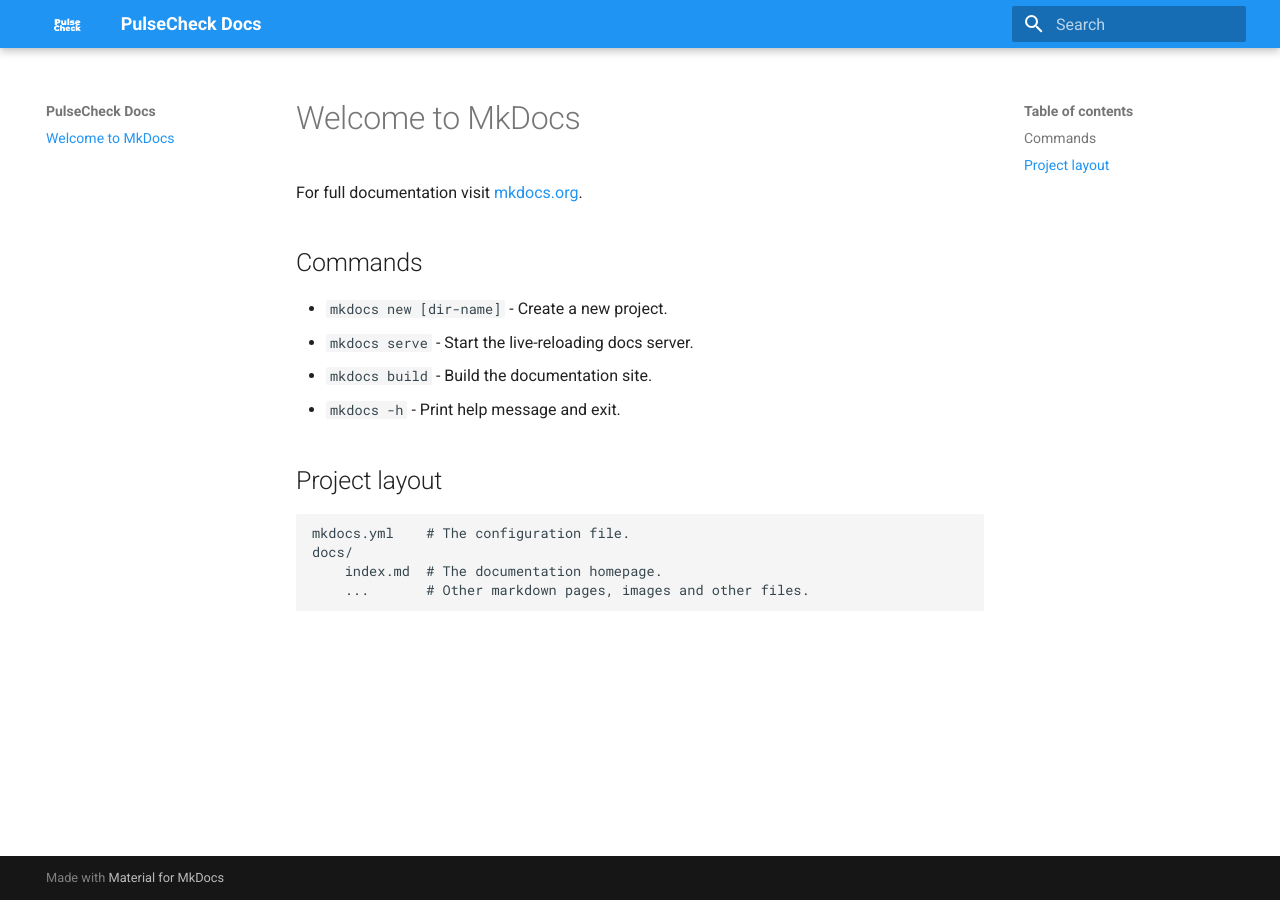
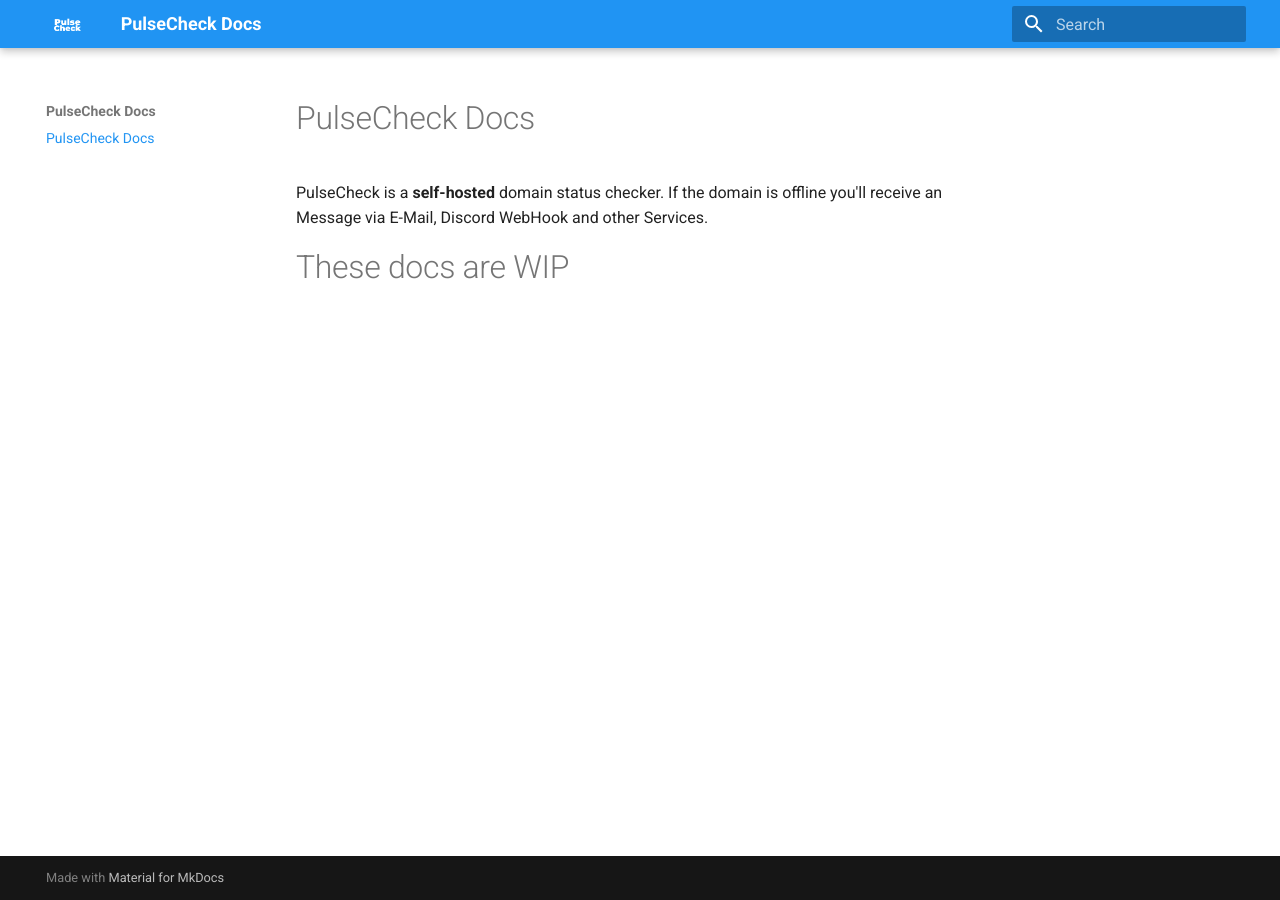
Before and after one commit to TRC-Loop/PulseCheck, an MkDocs documentation site: the page built from docs/index.md, in a window 1280 px wide. Built offline with MkDocs 1.6.1 and Material for MkDocs 9.7.7, drawn with Linux system fonts in a browser that asks for light colours.

Commit message:
Update Docs

```diff
--- a/docs/index.md
+++ b/docs/index.md
@@ -1,17 +1,7 @@
-# Welcome to MkDocs
+# PulseCheck Docs
 
-For full documentation visit [mkdocs.org](https://www.mkdocs.org).
+PulseCheck is a **self-hosted** domain status checker.
+If the domain is offline you'll receive an Message via E-Mail, Discord WebHook and other Services.
 
-## Commands
 
-* `mkdocs new [dir-name]` - Create a new project.
-* `mkdocs serve` - Start the live-reloading docs server.
-* `mkdocs build` - Build the documentation site.
-* `mkdocs -h` - Print help message and exit.
-
-## Project layout
-
-    mkdocs.yml    # The configuration file.
-    docs/
-        index.md  # The documentation homepage.
-        ...       # Other markdown pages, images and other files.
+# These docs are WIP
```
